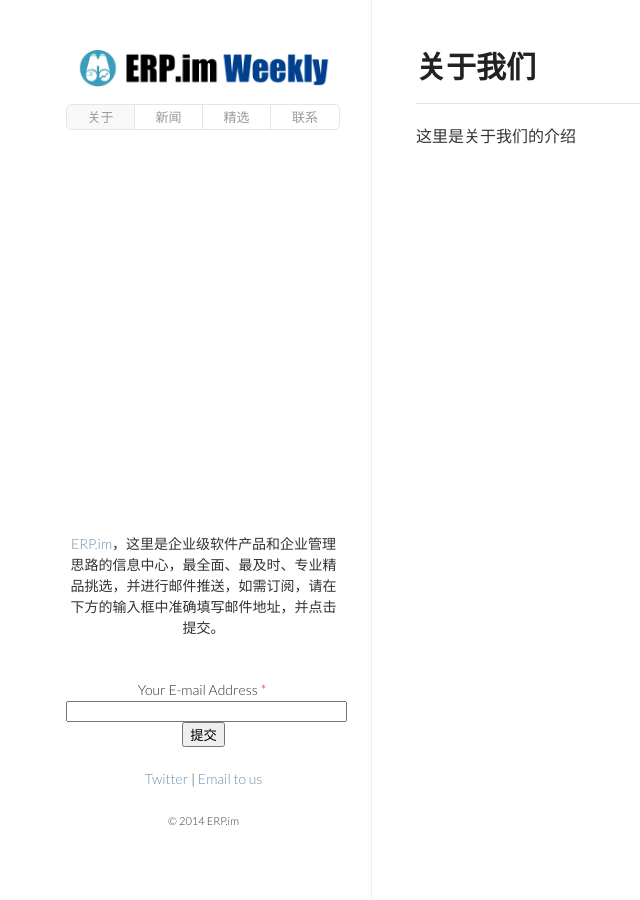
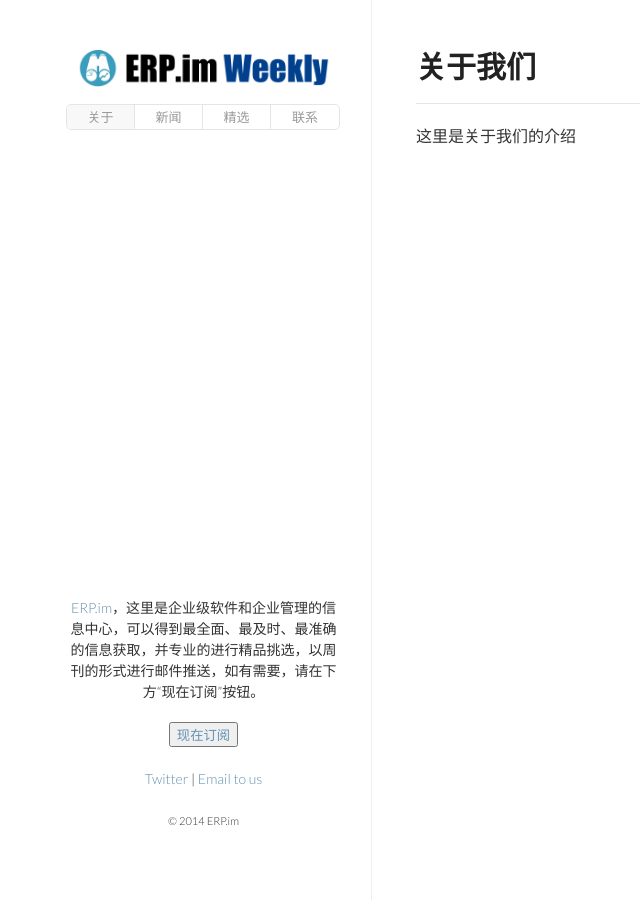
Before and after one commit to pafa/erpim, a Jekyll site: the page built from _pages/about.md, in a window 1280 px wide. Shown: the whole page, without its empty margins (99-739 px from the left). Built offline with Jekyll 4.4.1, drawn with Linux system fonts in a browser that asks for light colours; comment, search, counter and statistics services are not loaded.

Commit message:
update email subscription

```diff
--- a/_layouts/default.html
+++ b/_layouts/default.html
@@ -32,23 +32,18 @@
 			</section>
 			<footer>
 
-				<p><a href="http://erp.im">ERP.im</a>，这里是企业级软件产品和企业管理思路的信息中心，最全面、最及时、专业精品挑选，并进行邮件推送，如需订阅，请在下方的输入框中准确填写邮件地址，并点击提交。</p>
+				<p><a href="http://erp.im">ERP.im</a>，这里是企业级软件和企业管理的信息中心，可以得到最全面、最及时、最准确的信息获取，并专业的进行精品挑选，以周刊的形式进行邮件推送，如有需要，请在下方“现在订阅”按钮。</p>
 
-				<br/>
-<!-- 邮件管理 -->
-				<label class="form-label-top" id="label_16" for="input_16">
-					Your E-mail Address<span class="form-required">*</span>
-				</label>
-				<div id="cid_16" class="form-input-wide">
-					<input type="email" class=" form-textbox validate[required, Email]" id="input_16" name="q16_yourEmail16" size="32" />
-					<button id="input_14" type="submit" class="form-submit-button">
-							提交
-					</button>
-				</div>
-<!-- 邮件管理 -->
+<!-- 订阅服务 -->
+					<div>
+						<button>
+							<a href="http://eepurl.com/7g1IL" target='_blank'>现在订阅</a>
+						</button>
+					</div>
+<!-- 订阅服务 -->
 				<br/>
 
-				<p><a href="http://twitter.com/erpdotim">Twitter</a> | <a href="mailto:hi@erp.im">Email to us</a>
+				<p><a href="http://twitter.com/erpdotim" target='_blank'>Twitter</a> | <a href="mailto:hi@erp.im">Email to us</a>
 
 				<p>
 					<small>© {{ site.time | date: '%Y' }} ERP.im </small><br />
```
